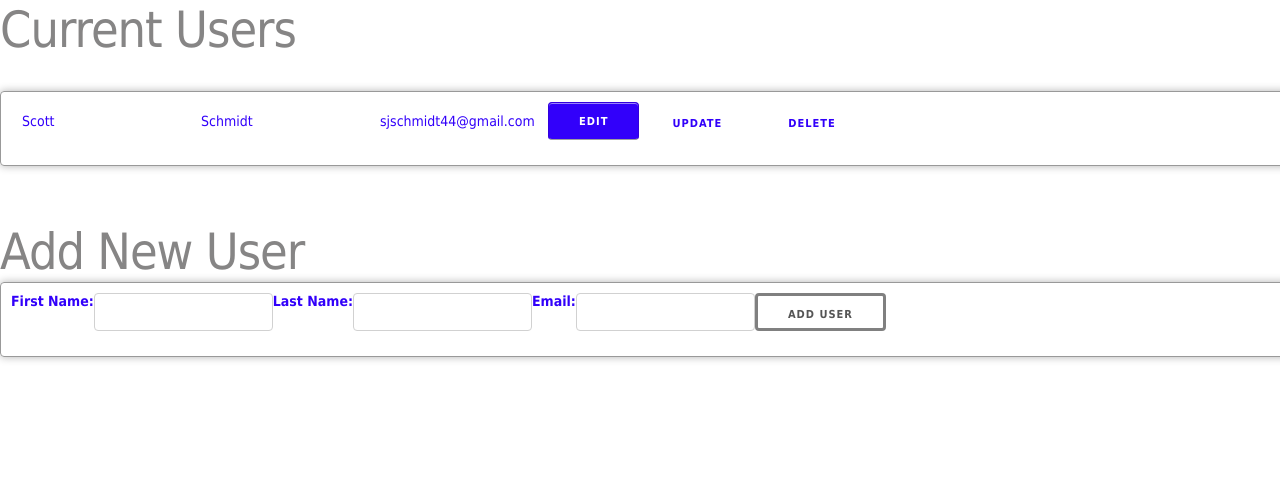
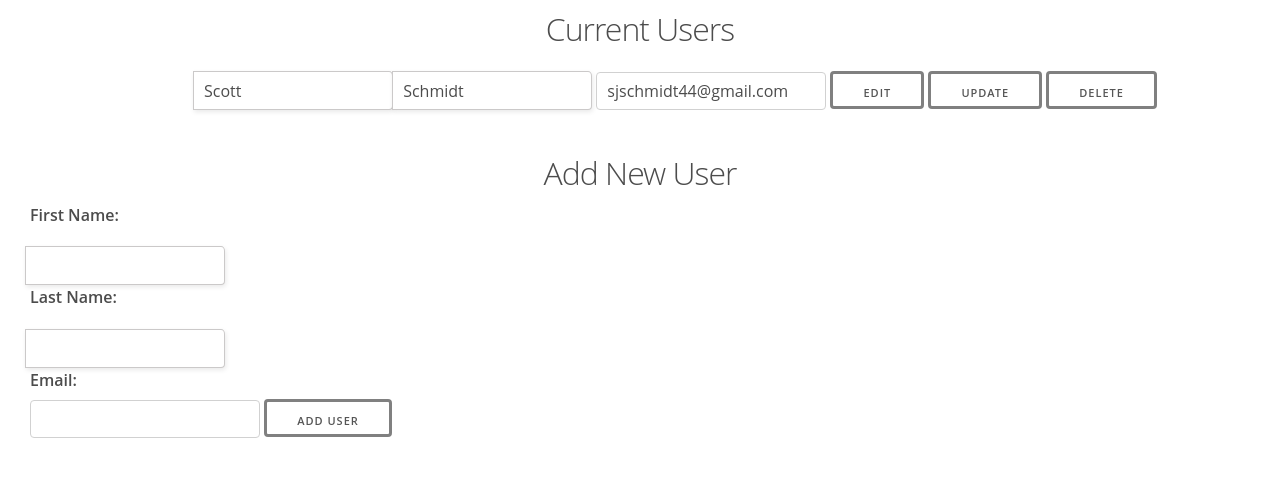
Before and after one commit to davidmshou/cf_django_project, a Django app: page /home/ in a window 1280 px wide. Shown: the top 477 px of the page. Run offline with Django 3.2, Linux system fonts and the light colour scheme; data comes from the database, SQL or seed files in the repository.

Commit message:
Working on styling.

```diff
--- a/cf_django_app/static/css/style.css
+++ b/cf_django_app/static/css/style.css
@@ -1,53 +1,138 @@
+body, div, dl, dt, dd, ul, ol, li, h1, h2, h3, h4, h5, h6,
+pre, form, fieldset, input, textarea, p, blockquote, th, td {
+  padding:0;
+  margin:0;}
 
+fieldset, img {border:0}
+
+ol, ul, li {list-style:none}
+
+:focus {outline:solid;}
+
+body,
+input,
+textarea,
+select {
+  font-family: 'Open Sans', sans-serif;
+  font-size: 16px;
+  color: #4c4c4c;
+}
+
+p {
+  font-size: 12px;
+  width: 150px;
+  display: inline-block;
+  margin-left: 18px;
+}
 h1 {
-    color: rgba(134, 133, 133, 1);
-    font-family: Tahoma, Geneva, sans-serif;
-    margin-bottom: 0px;
+  font-size: 32px;
+  font-weight: 300;
+  color: #4c4c4c;
+  text-align: center;
+  padding-top: 10px;
+  margin-bottom: 10px;
 }
-input[disabled]{
-    color: rgba(50,0,250,1);
-    border-color: white;
-    border-style: solid;
-    background: white;
+
+html{
+  background-color: #ffffff;
 }
+
+input[type=radio] {
+  visibility: hidden;
+}
+
 form{
-    font: 14px Tahoma, Geneva, sans-serif;
-    background: -webkit-gradient(linear, bottom, left 175px, from(#CCCCCC), to(#EEEEEE));
-    background: -moz-linear-gradient(bottom, #CCCCCC, #EEEEEE 175px);
-    width: 100%;
-    font-family: Tahoma, Geneva, sans-serif;
-    color: rgba(50,0,250,1);
-    text-decoration: none;
-    -webkit-border-radius: 4px;
-    -moz-border-radius: 4px;
-    border-radius: 4px;
-    padding:10px;
-    border: 1px solid #999;
-    border: inset 1px solid #333;
-    -webkit-box-shadow: 0px 0px 8px rgba(0, 0, 0, 0.3);
-    -moz-box-shadow: 0px 0px 8px rgba(0, 0, 0, 0.3);
-    box-shadow: 0px 0px 8px rgba(0, 0, 0, 0.3);
-    display: flex;
+  margin: 0 30px;
 }
-label{
-    front-size: 14px;
+
+label.radio {
+    cursor: pointer;
+  text-indent: 35px;
+  overflow: visible;
+  display: inline-block;
+  position: relative;
+  margin-bottom: 15px;
 }
-p{
-    font: 14px Tahoma, Geneva, sans-serif;
+
+label.radio:before {
+  background: #3a57af;
+  content:'';
+  position: absolute;
+  top:2px;
+  left: 0;
+  width: 20px;
+  height: 20px;
+  border-radius: 100%;
 }
-.fancyButton {
-    color:white;
-    font: Tahoma, Geneva, sans-serif;
-    background-color:rgba(50,0,250,1);
-    border:1px solid #3300dd;
-    -moz-border-radius:4px;
-    -webkit-border-radius:4px;
-    border-radius:4px;
-    border-bottom:1px solid #9f9f9f;
-    -moz-box-shadow:inset 0 1px 0 rgba(255,255,255,0.5);
-    -webkit-box-shadow:inset 0 1px 0 rgba(255,255,255,0.5);
-    box-shadow:inset 0 1px 0 rgba(255,255,255,0.5);
+
+label.radio:after {
+    opacity: 0;
+    content: '';
+    position: absolute;
+    width: 0.5em;
+    height: 0.25em;
+    background: transparent;
+    top: 7.5px;
+    left: 4.5px;
+    border: 3px solid #ffffff;
+    border-top: none;
+    border-right: none;
+
+    -webkit-transform: rotate(-45deg);
+    -moz-transform: rotate(-45deg);
+    -o-transform: rotate(-45deg);
+    -ms-transform: rotate(-45deg);
+    transform: rotate(-45deg);
 }
-.fancyButton:hover {
-    background-color:rgba(100,100,250,0.8);
+
+hr{
+  color: #a9a9a9;
+  opacity: 0.3;
 }
+
+input[type=text]{
+  width: 200px;
+  height: 39px;
+  -webkit-border-radius: 0px 4px 4px 0px/5px 5px 4px 4px;
+  -moz-border-radius: 0px 4px 4px 0px/0px 0px 4px 4px;
+  border-radius: 0px 4px 4px 0px/5px 5px 4px 4px;
+  background-color: #fff;
+  -webkit-box-shadow: 1px 2px 5px rgba(0,0,0,.09);
+  -moz-box-shadow: 1px 2px 5px rgba(0,0,0,.09);
+  box-shadow: 1px 2px 5px rgba(0,0,0,.09);
+  border: solid 1px #cbc9c9;
+  margin-left: -5px;
+  margin-top: 13px;
+  padding-left: 10px;
+}
+
+a.button {
+  font-size: 14px;
+  font-weight: 600;
+  color: white;
+  padding: 6px 25px 0px 20px;
+  margin: 10px 8px 20px 0px;
+  display: inline-block;
+  float: right;
+  text-decoration: none;
+  width: 50px; height: 27px;
+  -webkit-border-radius: 5px;
+  -moz-border-radius: 5px;
+  border-radius: 5px;
+  background-color: #3a57af;
+  -webkit-box-shadow: 0 3px rgba(58,87,175,.75);
+  -moz-box-shadow: 0 3px rgba(58,87,175,.75);
+  box-shadow: 0 3px rgba(58,87,175,.75);
+  transition: all 0.1s linear 0s;
+  top: 0px;
+  position: relative;
+}
+
+a.button:hover {
+  top: 3px;
+  background-color:#2e458b;
+  -webkit-box-shadow: none;
+  -moz-box-shadow: none;
+  box-shadow: none;
+
+}
```
